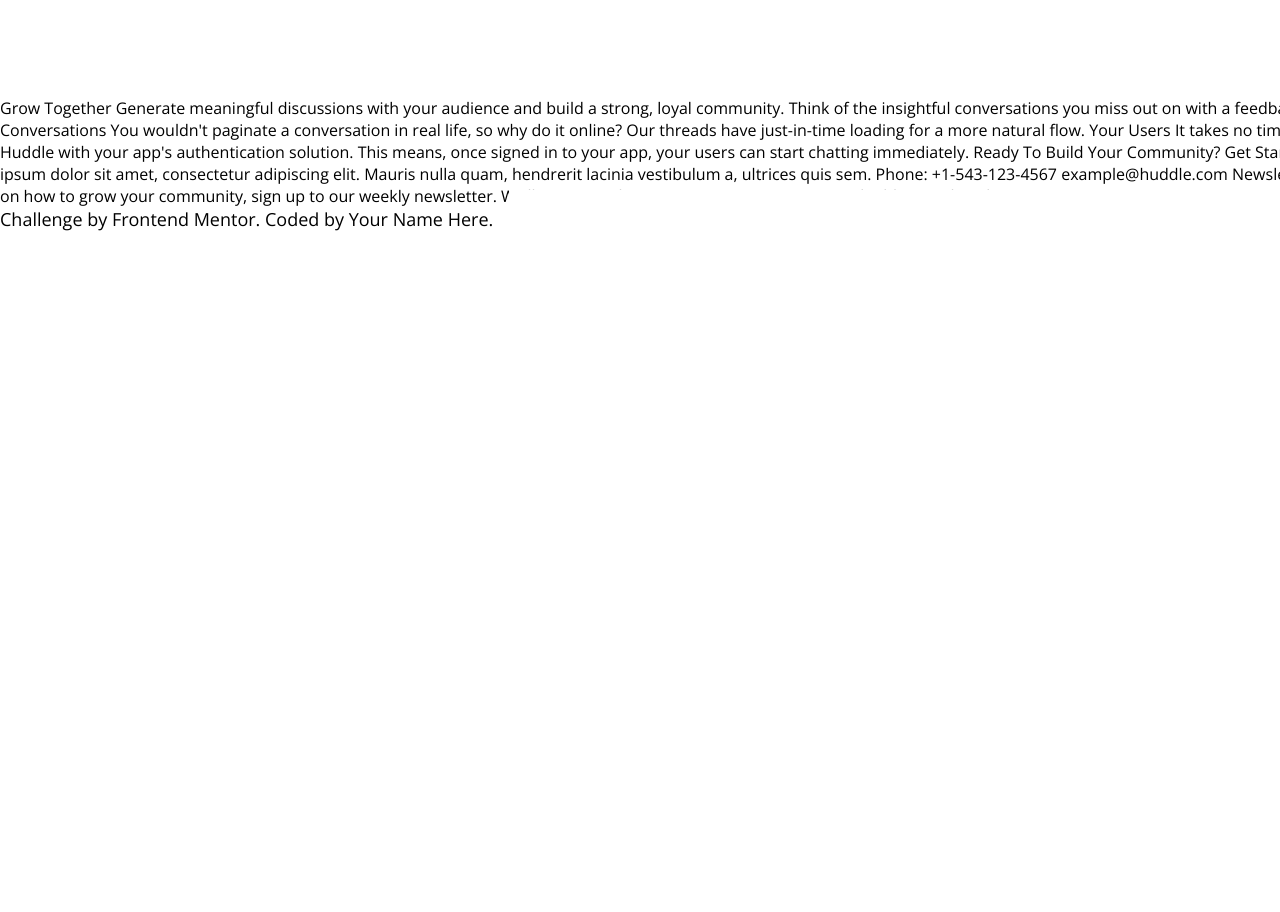
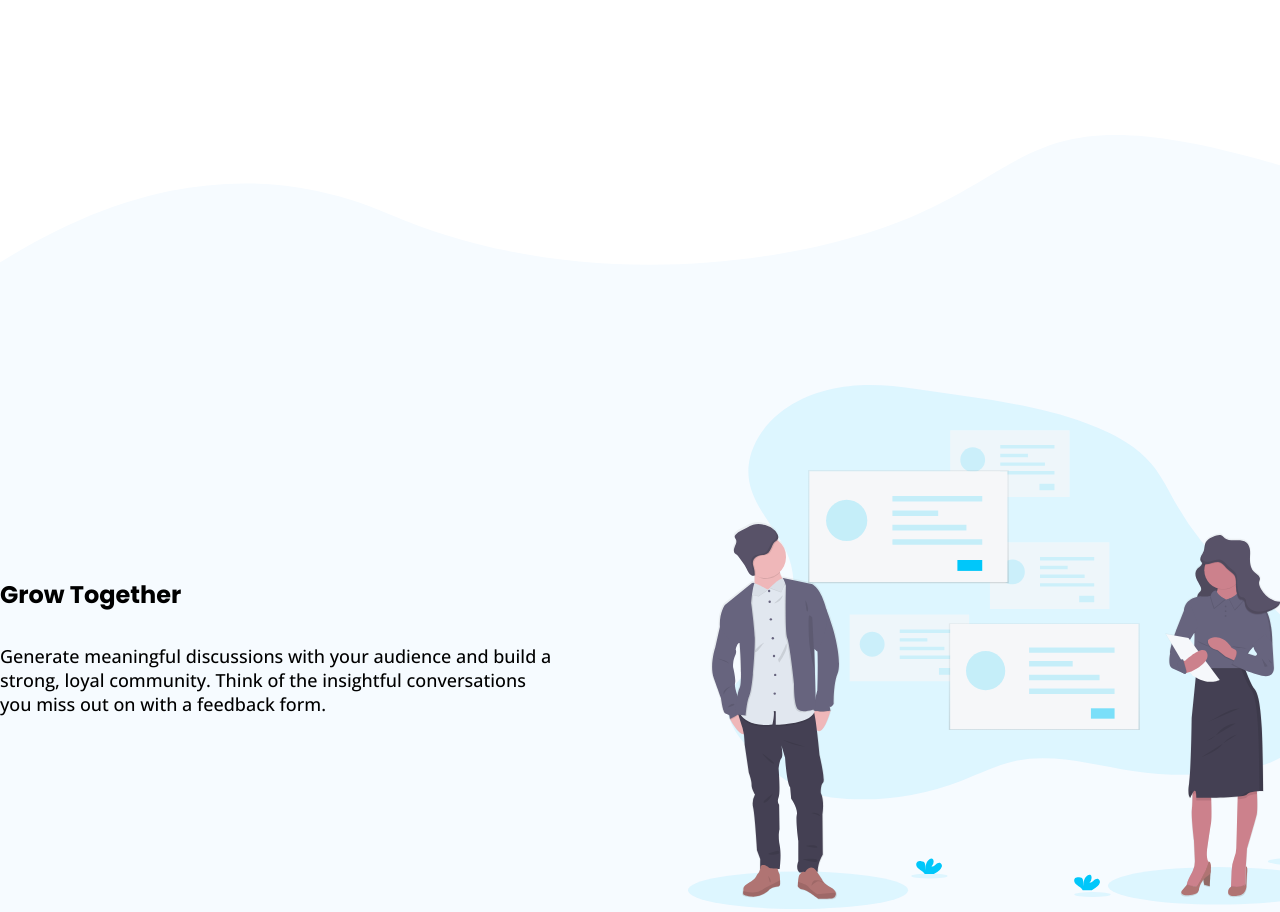
Before and after one commit to manoffocus117/Huddle-Curved, a plain HTML site: page index.html in a window 1280 px wide. Shown: the part 1589-2501 px from the top of the page. Before the commit the page ends 1820 px from the top, so only its background shows below. Drawn offline with nearby package versions, Linux system fonts and the light colour scheme.

Commit message:
content section one added

```diff
--- a/index.html
+++ b/index.html
@@ -69,20 +69,37 @@
                         <p>Messages Sent</p>
                   </div>
             </section>
-            Grow Together Generate meaningful discussions with your audience and
-            build a strong, loyal community. Think of the insightful
-            conversations you miss out on with a feedback form. Flowing
-            Conversations You wouldn't paginate a conversation in real life, so
-            why do it online? Our threads have just-in-time loading for a more
-            natural flow. Your Users It takes no time at all to integrate Huddle
-            with your app's authentication solution. This means, once signed in
-            to your app, your users can start chatting immediately. Ready To
-            Build Your Community? Get Started For Free Lorem ipsum dolor sit
-            amet, consectetur adipiscing elit. Mauris nulla quam, hendrerit
-            lacinia vestibulum a, ultrices quis sem. Phone: +1-543-123-4567
-            example@huddle.com Newsletter To receive tips on how to grow your
-            community, sign up to our weekly newsletter. We’ll never send you
-            spam or pass on your email address Subscribe
+            <section class="content-section">
+                  <div class="content">
+                        <div class="content-section-text">
+                              <h1>Grow Together</h1>
+                              <p>
+                                    Generate meaningful discussions with your
+                                    audience and build a strong, loyal
+                                    community. Think of the insightful
+                                    conversations you miss out on with a
+                                    feedback form.
+                              </p>
+                        </div>
+                        <figure class="content-section-image">
+                              <img
+                                    src="/images/illustration-grow-together.svg"
+                                    alt=""
+                              />
+                        </figure>
+                  </div>
+            </section>
+            Flowing Conversations You wouldn't paginate a conversation in real
+            life, so why do it online? Our threads have just-in-time loading for
+            a more natural flow. Your Users It takes no time at all to integrate
+            Huddle with your app's authentication solution. This means, once
+            signed in to your app, your users can start chatting immediately.
+            Ready To Build Your Community? Get Started For Free Lorem ipsum
+            dolor sit amet, consectetur adipiscing elit. Mauris nulla quam,
+            hendrerit lacinia vestibulum a, ultrices quis sem. Phone:
+            +1-543-123-4567 example@huddle.com Newsletter To receive tips on how
+            to grow your community, sign up to our weekly newsletter. We’ll
+            never send you spam or pass on your email address Subscribe
 
             <footer>
                   <p class="attribution">
--- a/style.css
+++ b/style.css
@@ -30,7 +30,7 @@ html {
 }
 
 body {
-      width: 90rem;
+      /* width: 90rem; */
       height: 100%;
       margin: auto;
       overflow-x: hidden;
@@ -38,7 +38,7 @@ body {
 }
 
 header {
-      width: 100%;
+      width: 90rem;
       padding: 0.75rem;
       color: rgb(255, 255, 255);
       background: rgb(255, 102, 0);
@@ -95,6 +95,8 @@ button {
 }
 
 nav {
+      width: 90rem;
+      margin: auto;
       display: flex;
       align-items: center;
       justify-content: space-between;
@@ -189,3 +191,55 @@ main {
       color: var(--very-dark-cyan);
       text-align: center;
 }
+
+.content-section {
+      background: rgb(246, 251, 255);
+      padding: 6.25rem 0;
+      margin: 18rem 0;
+      position: relative;
+}
+
+.content-section::before {
+      content: "";
+      position: absolute;
+      top: -150px; /* hides any hairline gap */
+      left: 0;
+      width: 100%;
+      height: 165px;
+      background: url("/images/bg-section-top-desktop-1.svg") no-repeat top
+            center;
+      background-size: 100% 100%;
+}
+
+.content-section::after {
+      content: "";
+      position: absolute;
+      bottom: -150px; /* hides any hairline gap */
+      left: 0;
+      width: 100%;
+      height: 165px;
+      background: url("/images/bg-section-bottom-desktop-1.svg") no-repeat top
+            center;
+      background-size: 100% 100%;
+}
+
+.content {
+      width: 80rem;
+      margin: auto;
+      display: grid;
+      grid-template-columns: 50% 50%;
+      align-items: center;
+      justify-content: space-between;
+      gap: 3rem;
+}
+
+.content-section-text {
+      width: 35rem;
+      display: flex;
+      flex-direction: column;
+      gap: 2rem;
+}
+
+.content-section-text p {
+      font-weight: 500;
+}
```
